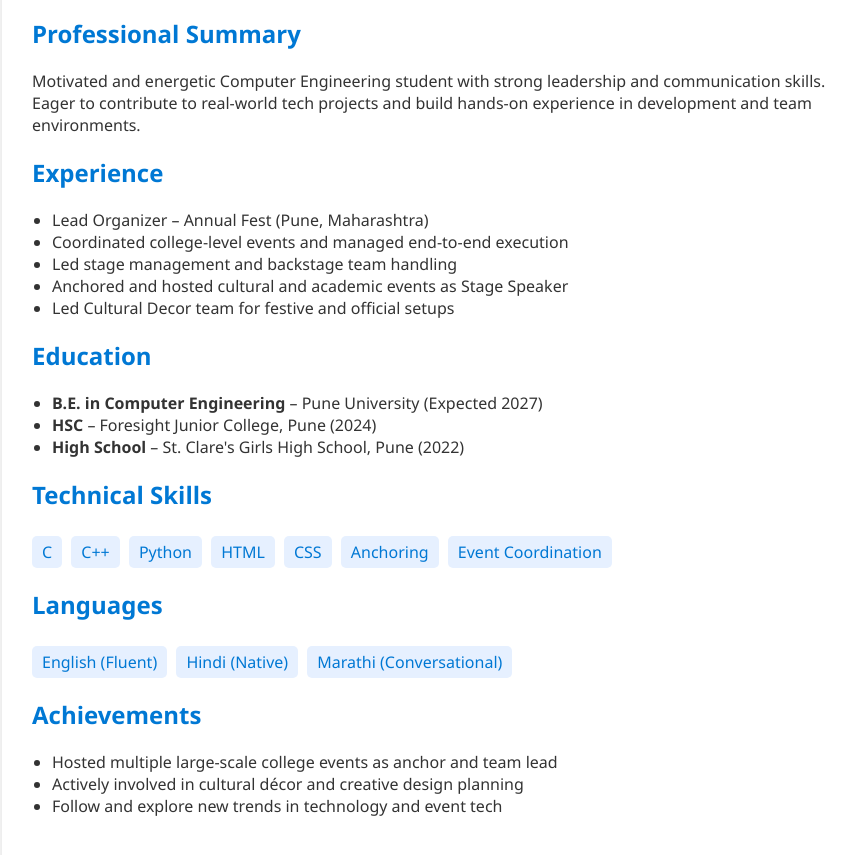
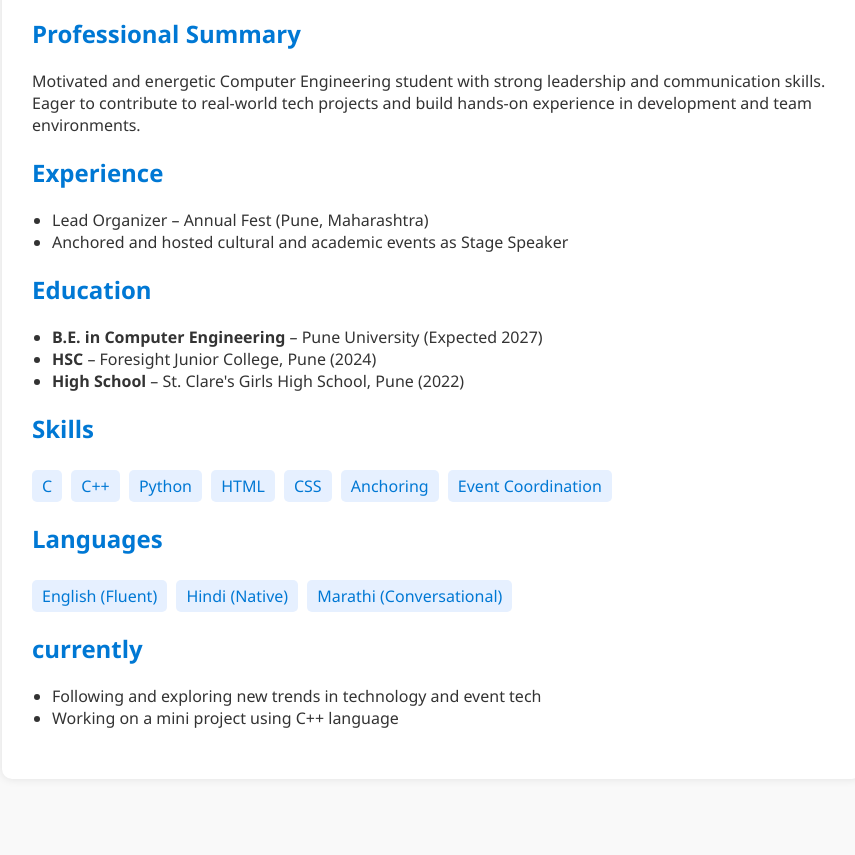
Before and after one commit to Tehrim-16/portfolio.github.io, a plain HTML site: page index.html in a window 1280 px wide. Shown: the part 213-1068 px from the top of the page, without its empty margins (208-1063 px from the left). After the commit the page ends 1032 px from the top, so only its background shows below. Drawn offline with Linux system fonts and the light colour scheme.

Commit message:
Update index.html

```diff
--- a/index.html
+++ b/index.html
@@ -65,10 +65,7 @@
       <h2>Experience</h2>
       <ul>
         <li>Lead Organizer – Annual Fest (Pune, Maharashtra)</li>
-        <li>Coordinated college-level events and managed end-to-end execution</li>
-        <li>Led stage management and backstage team handling</li>
         <li>Anchored and hosted cultural and academic events as Stage Speaker</li>
-        <li>Led Cultural Decor team for festive and official setups</li>
       </ul>
     </div>
 
@@ -82,7 +79,7 @@
     </div>
 
     <div class="section skills">
-      <h2>Technical Skills</h2>
+      <h2>Skills</h2>
       <span>C</span>
       <span>C++</span>
       <span>Python</span>
@@ -100,11 +97,10 @@
     </div>
 
     <div class="section">
-      <h2>Achievements</h2>
+      <h2>currently</h2>
       <ul>
-        <li>Hosted multiple large-scale college events as anchor and team lead</li>
-        <li>Actively involved in cultural décor and creative design planning</li>
-        <li>Follow and explore new trends in technology and event tech</li>
+        <li>Following and exploring new trends in technology and event tech</li>
+        <li> Working on a mini project using C++ language</li>
       </ul>
     </div>
   </div>
```
